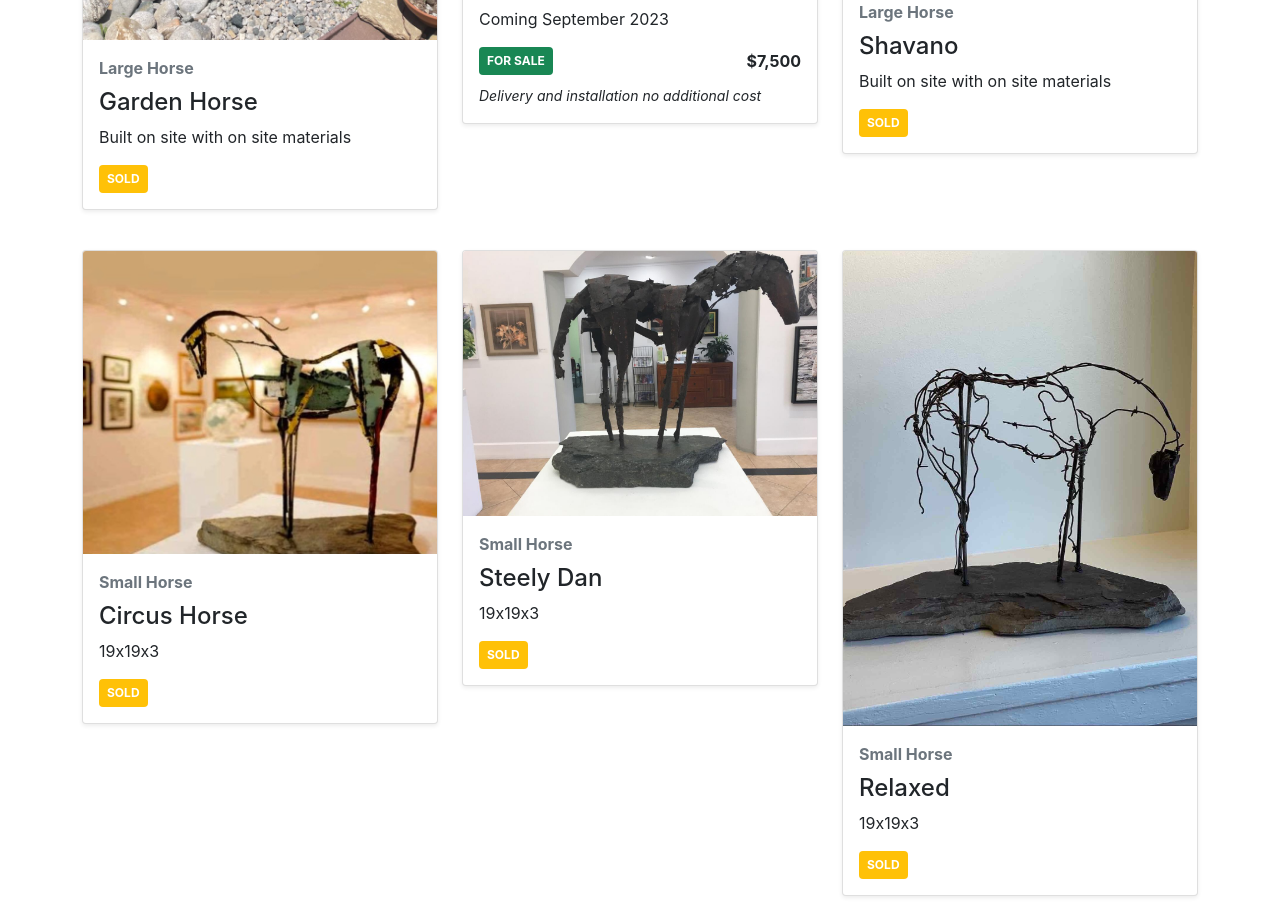
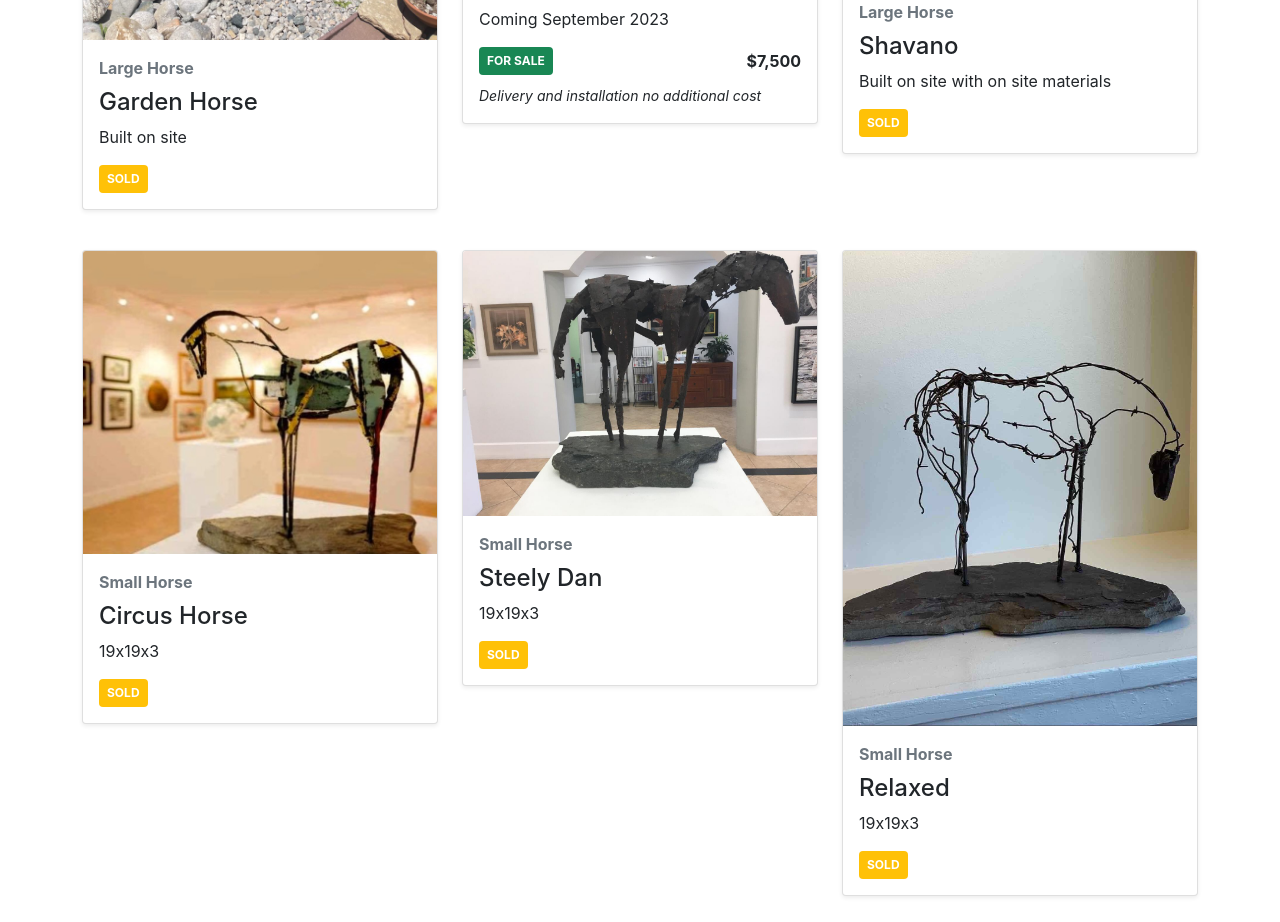
Before and after one commit to ryanecarr/brucecarr.org, a React (Create React App) app: page /gallery in a window 1280 px wide. Shown: the part 1540-2462 px from the top of the page. Built offline with nearby package versions, Linux system fonts and the light colour scheme.

Commit message:
update gallery

```diff
--- a/src/Pages/Gallery/GalleryData.js
+++ b/src/Pages/Gallery/GalleryData.js
@@ -70,7 +70,7 @@ export default [
     uuid: 'e15b18bd-9023-4dad-bcfc-669613bfac33',
     name: 'Garden Horse',
     sold: true,
-    description: 'Built on site with on site materials',
+    description: 'Built on site',
     price: null,
     image: art16,
     type: types.lg,
```
